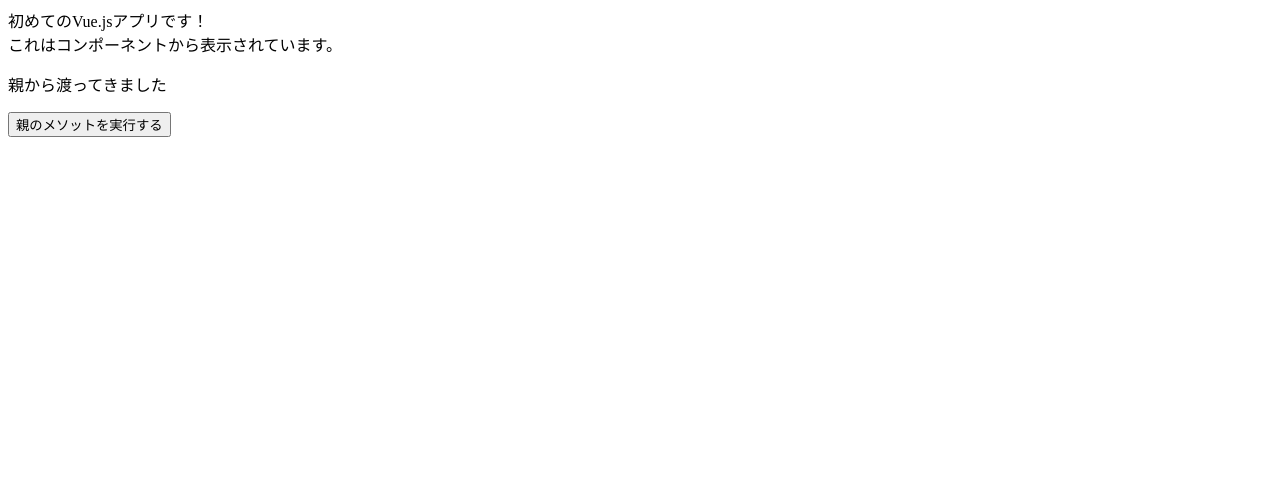
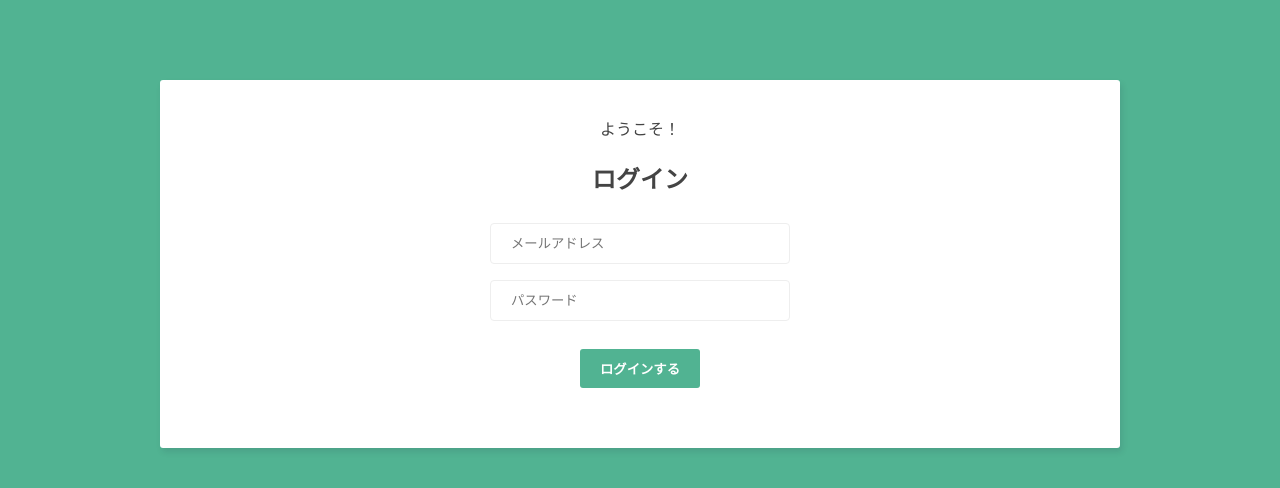
Before and after one commit to KNR1009/live-chat-vuejs, a Vue app: page / in a window 1280 px wide. Shown: the top 488 px of the page. Built offline with nearby package versions, Linux system fonts and the light colour scheme.

Commit message:
add login form

```diff
--- /dev/null
+++ b/src/assets/main.css
@@ -0,0 +1,26 @@
+body {
+  background: #51b392;
+  color: #444;
+}
+.container {
+  width: 90%;
+  max-width: 960px;
+  margin: 80px auto;
+  border-radius: 3px;
+  box-shadow: 2px 4px 6px rgba(28, 6, 49, 0.1);
+  background: white;
+}
+.error {
+  color: #ff3f80;
+  font-size: 14px;
+}
+button {
+  text-decoration: none;
+  background: #51b392;
+  color: white;
+  font-weight: bold;
+  border: 0;
+  border-radius: 3px;
+  padding: 10px 20px;
+  cursor: pointer;
+}
--- /dev/null
+++ b/src/components/LoginForm.vue
@@ -0,0 +1,25 @@
+<template>
+  <h2>ログイン</h2>
+  <form>
+    <input type="email" required placeholder="メールアドレス" v-model="email" />
+    <input
+      type="password"
+      required
+      placeholder="パスワード"
+      v-model="password"
+    />
+
+    <button>ログインする</button>
+  </form>
+</template>
+
+<script>
+export default {
+  data() {
+    return {
+      email: "",
+      password: "",
+    };
+  },
+};
+</script>
--- a/src/views/Welcome.vue
+++ b/src/views/Welcome.vue
@@ -1,28 +1,50 @@
 <template>
-  <div>{{ title }}</div>
-  <TestComponent
-    messages="親から渡ってきました"
-    :isEnabled="isEnabled"
-    @toggle="toggle"
-  />
+  <div class="container welcome">
+    <p>ようこそ！</p>
+    <LoginForm />
+  </div>
 </template>
 
 <script>
-import TestComponent from "../components/TestComponent";
+import LoginForm from "../components/LoginForm.vue";
 export default {
-  components: {
-    TestComponent,
-  },
-  data() {
-    return {
-      title: "初めてのVue.jsアプリです！",
-      subtitle: "テスト",
-    };
-  },
-  methods: {
-    toggle() {
-      alert("クリックしました");
-    },
-  },
+  components: { LoginForm },
 };
 </script>
+
+<!-- ======= 👇 ここから変更する（scopedを削除する） ======= -->
+<style>
+/*   ======= 👆 ここまで変更する（scopedを削除する） ======= */
+.welcome {
+  text-align: center;
+  padding: 20px 0;
+}
+
+/*  ======= 👇 ここから追加する ======= */
+.welcome form {
+  width: 300px;
+  margin: 20px auto;
+}
+.welcome label {
+  display: block;
+  margin: 20px 0 10px;
+}
+.welcome input {
+  width: 100%;
+  padding: 12px 20px;
+  margin: 8px auto;
+  border-radius: 4px;
+  border: 1px solid #eee;
+  outline: none;
+  box-sizing: border-box;
+}
+.welcome span {
+  font-weight: bold;
+  text-decoration: underline;
+  cursor: pointer;
+}
+.welcome button {
+  margin: 20px auto;
+}
+/* ====== 👆 ここまで追加する ======= */
+</style>
```
Also changed, not shown: src/main.js (+5 -4 lines).
